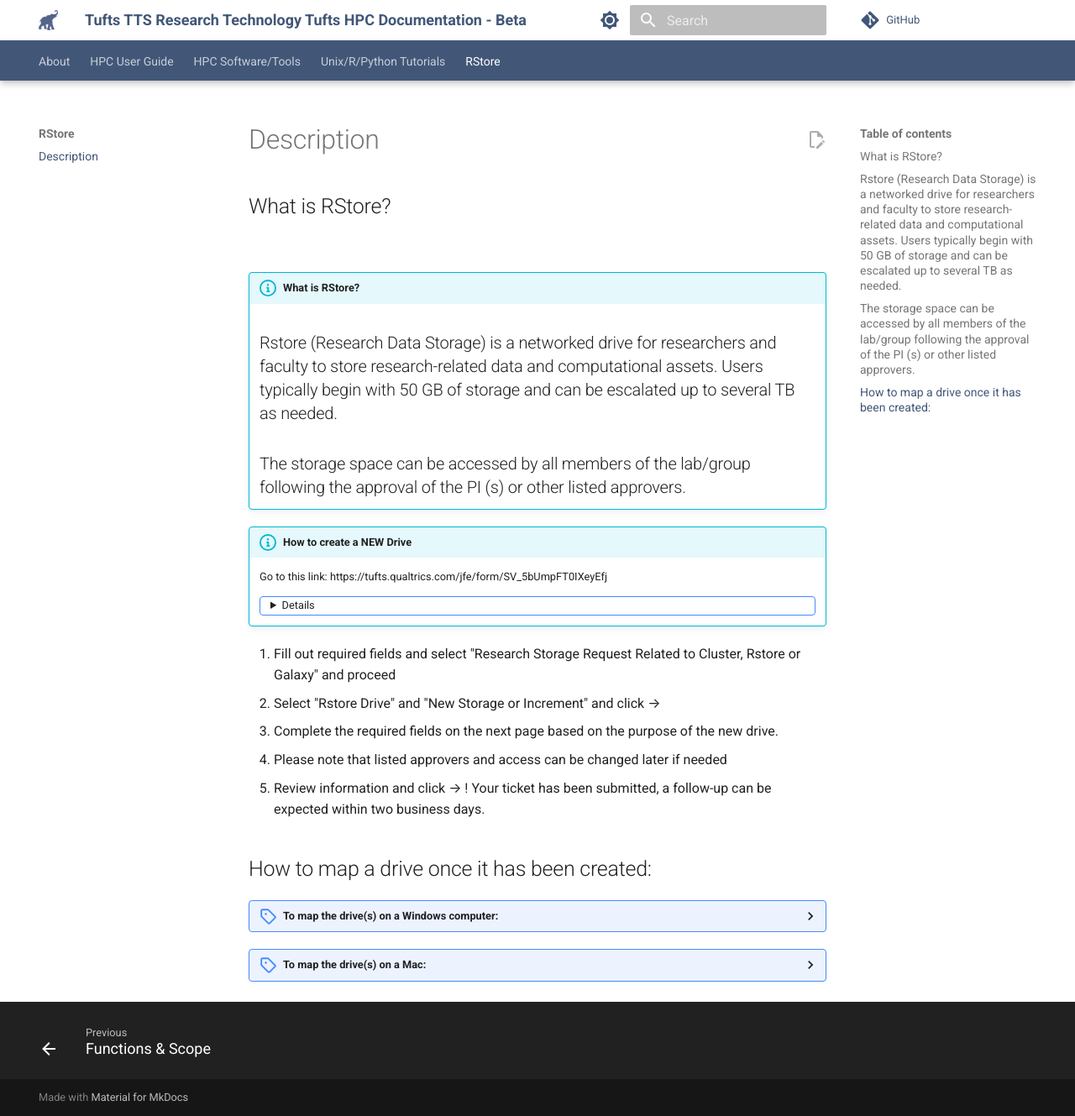
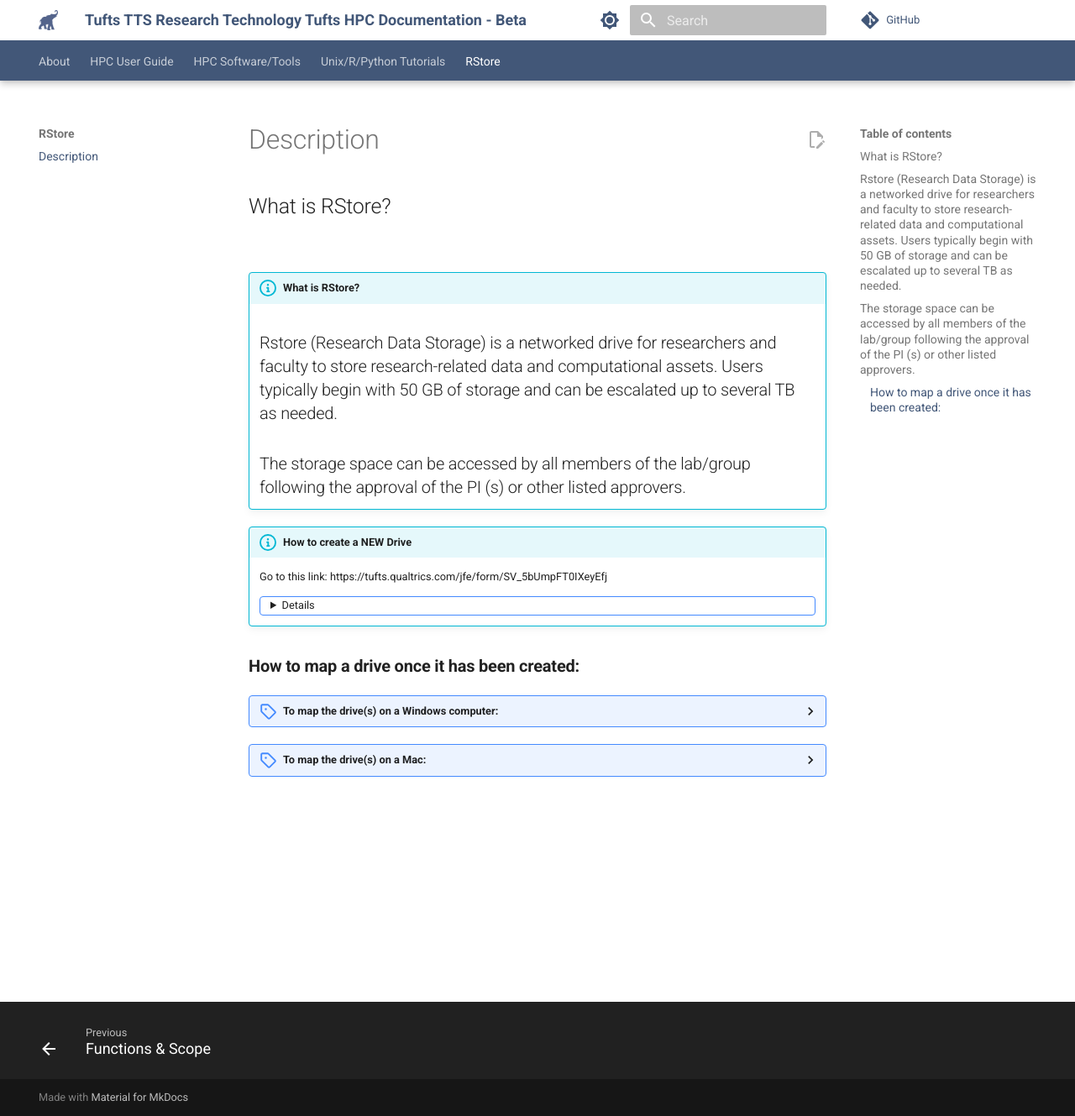
Before and after one commit to tuftsdatalab/rt_hpc_documentation, an MkDocs documentation site: the page built from docs/RStore/Description.md, in a window 1280 px wide and 1329 px high. Shown: the whole window at 84% size. Built offline with MkDocs 1.6.1 and Material for MkDocs 9.7.7, drawn with Linux system fonts in a browser that asks for light colours; comment, search, counter and statistics services are not loaded.

Commit message:
Update Description.md

```diff
--- a/docs/RStore/Description.md
+++ b/docs/RStore/Description.md
@@ -12,42 +12,32 @@
     <details>
     <summmary> Click [here](https://tufts.qualtrics.com/jfe/form/SV_5bUmpFT0IXeyEfj) </summary>
 
-2. Fill out required fields and select "Research Storage Request Related to Cluster, Rstore or Galaxy" and proceed <br>
-3. Select "Rstore Drive" and "New Storage or Increment" and click → <br>
-4. Complete the required fields on the next page based on the purpose of the new drive. <br>
-   - Please note that listed approvers and access can be changed later if needed <br>
-6. Review information and click → ! Your ticket has been submitted, a follow-up can be expected within two business days. <br>
+    1. Fill out required fields and select "Research Storage Request Related to Cluster, Rstore or Galaxy" and click → <br>
+    2. Select "Rstore Drive" and "New Storage or Increment" and click → <br>
+    3. Complete the required fields on the next page based on the purpose of the new drive. <br>
+        - Please note that listed approvers and access priveledges can be changed later if needed <br>
+    4. Review information and click → ! Your ticket has been submitted, a follow-up can be expected within 1-2 business days. <br>
+    </details>
 
-## How to map a drive once it has been created:
+### **How to map a drive once it has been created:**
 
 <details>
 <summary>To map the drive(s) on a Windows computer: </summary>
-
+<br>
 1. Open Computer by clicking the Start button, and then clicking Computer <br>
-
 2. Click the Tools menu, and then click Map Network Drive <br>
-
 3. In the Drive list, click a drive letter (R) <br>
-
 4. In the Folder box, type the path of the drive <br>
-
 5. Click Finish <br>
-
-6. If your computer is not owned by Tufts, your credentials should be: <br>
-
-    - Username: tufts\Tufts_Username <br>
-
-    - Password: Tufts_Password <br>
+6. If your computer is not owned by Tufts, your credentials should be: <br> <br>
+        - Username: tufts\Tufts_Username <br>
+        - Password: Tufts_Password <br>
 </details>
 
 <details>
-
 <summary> To map the drive(s) on a Mac: </summary>
-
+<br>
 1. Click on Finder then press Command+K <br>
-
 2. Enter the path to the network drive you want to map <br>
-
 3. Click Connect <br>
-
 </details>
```
